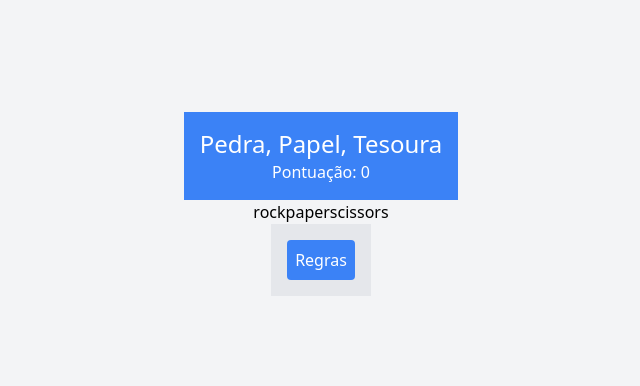
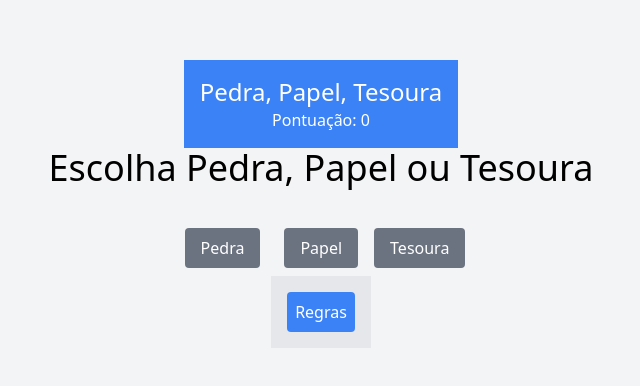
Before and after one commit to walidalves/pedra-papel-tesoura, a React (Vite) app: page / in a window 1280 px wide. Shown: the part 228-614 px from the top of the page, without its empty margins (319-959 px from the left). Built offline with nearby package versions, Linux system fonts and the light colour scheme.

Commit message:
Reiniciar Jogo + Opções + Botões e ajustes CSS

```diff
--- a/src/App.css
+++ b/src/App.css
@@ -71,3 +71,19 @@
   background-color: rgba(0, 0, 0, 0.75);
   z-index: 999;
 }
+
+.button {
+  @apply mt-4 px-4 py-2 bg-blue-500 text-white rounded;
+}
+
+.result p {
+  @apply text-lg my-2;
+}
+
+.header {
+  @apply text-4xl mb-8;
+}
+
+.choice-buttons button {
+  @apply px-4 py-2 bg-gray-500 text-white rounded m-2;
+}
--- a/src/components/Game.jsx
+++ b/src/components/Game.jsx
@@ -1,8 +1,9 @@
 import React, { useEffect, useState } from 'react';
-import { useLocation } from 'react-router-dom';
+import { useLocation, useNavigate } from 'react-router-dom';
 
 const Game = ({ setScore }) => {
   const location = useLocation();
+  const navigate = useNavigate();
   const { playerChoice } = location.state || {};
   const [computerChoice, setComputerChoice] = useState(null);
   const [result, setResult] = useState('');
@@ -49,6 +50,13 @@ const Game = ({ setScore }) => {
     setPlayerWins(0);
     setComputerWins(0);
     setScore(0);
+    navigate('/');
+  };
+
+  const playAgain = () => {
+    setComputerChoice(null);
+    setResult('');
+    navigate('/');
   };
 
   return (
@@ -58,6 +66,9 @@ const Game = ({ setScore }) => {
       <p>Resultado: {result}</p>
       <p>Vitórias do Jogador: {playerWins}</p>
       <p>Vitórias do Computador: {computerWins}</p>
+      <button onClick={playAgain} className="button">
+        Jogar Novamente
+      </button>
     </div>
   );
 };
--- a/src/components/Play.jsx
+++ b/src/components/Play.jsx
@@ -4,17 +4,24 @@ import { useNavigate } from 'react-router-dom';
 const Play = () => {
   const navigate = useNavigate();
 
-  const handleClick = (choice) => {
+  const handleChoice = (choice) => {
     navigate('/game', { state: { playerChoice: choice } });
   };
 
   return (
-    <div className="choices">
-      {['rock', 'paper', 'scissors'].map((choice) => (
-        <button key={choice} onClick={() => handleClick(choice)} className="hand">
-          {choice}
+    <div className="flex flex-col items-center justify-center">
+      <h1 className="header">Escolha Pedra, Papel ou Tesoura</h1>
+      <div className="flex space-x-4 choice-buttons">
+        <button onClick={() => handleChoice('rock')}>
+          Pedra
         </button>
-      ))}
+        <button onClick={() => handleChoice('paper')}>
+          Papel
+        </button>
+        <button onClick={() => handleChoice('scissors')}>
+          Tesoura
+        </button>
+      </div>
     </div>
   );
 };
```
